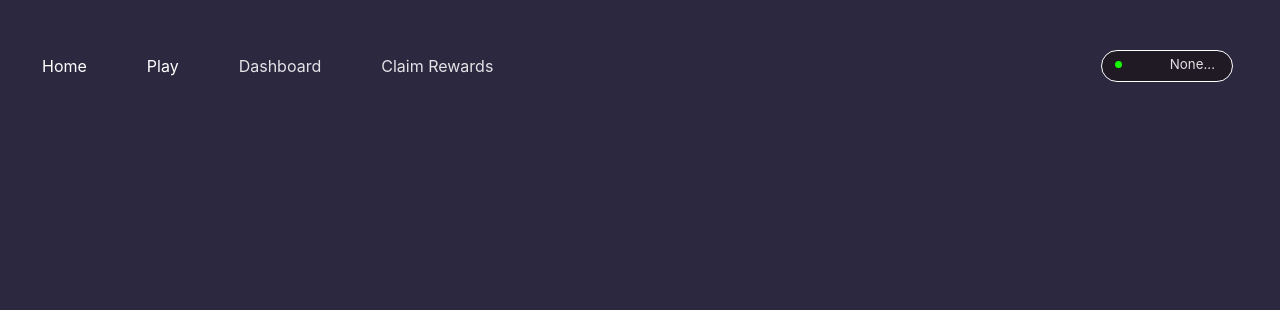
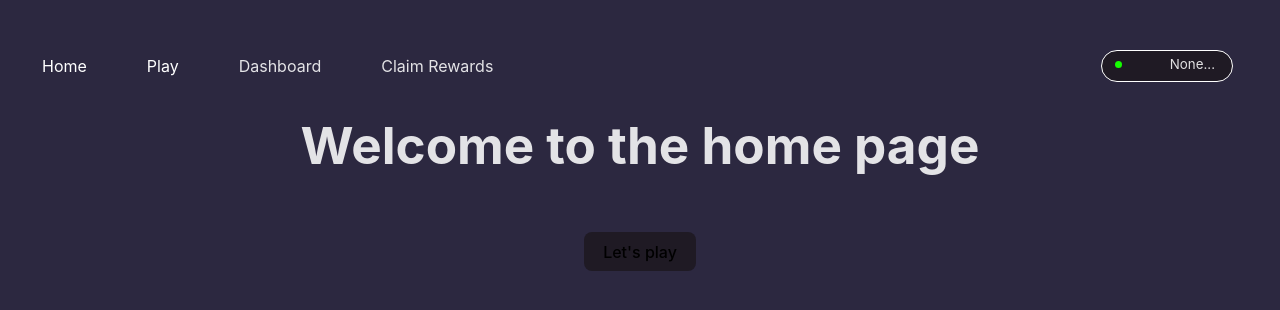
Before and after one commit to ulas96/rock-paper-scissor, a React (Vite) app in the folder client/: page / in a window 1280 px wide. Shown: the top 310 px of the page. Built offline with nearby package versions, Linux system fonts and the light colour scheme.

Commit message:
router update

```diff
--- a/client/src/App.jsx
+++ b/client/src/App.jsx
@@ -1,11 +1,10 @@
 import { useState, useEffect } from 'react';
 import {ethers} from "ethers";
 import contract from './contract/RPS.json';
-import "./Navbar";
 import './App.css';
 import {Play} from "./Play";
 
-import { Route, createRoutesFromElements, createBrowserRouter, RouterProvider} from "react-router-dom";
+import { Route, createRoutesFromElements, createBrowserRouter, RouterProvider, useNavigate} from "react-router-dom";
 import Root from './Root';
 import { Home } from './Home';
 
@@ -20,7 +19,13 @@ function App() {
     contract: null,
   });
 
+  // const navigate = useNavigate();
 
+  // useEffect(() => {
+  //   if (window["ethereum"]){
+  //   navigate("/home");
+  // }
+  // });
 
     useEffect(() => {
       const connectWallet = async () => {
@@ -42,13 +47,11 @@ function App() {
               });
 
             const provider = new ethers.providers.Web3Provider(ethereum);
-            console.log(ethereum);
             const signer = provider.getSigner();
 
             const contract = new ethers.Contract(contractAddress, contractABI,signer);
             setState({provider: provider, signer: signer, contract: contract});
             setAccount(_account);
-
             }
 
           } catch(e) {
@@ -61,12 +64,13 @@ function App() {
 
 
 
-console.log(account);
+
 
   const router = createBrowserRouter( createRoutesFromElements(
     <Route path="/" element={<Root account={account}/>}>
-      <Route path="play" element={< Play state={state} />}/>
-      <Route path='home'element={<Home />}/>
+       <Route path='/'element={<Home />}/>
+      <Route path="play" element={<Play state={state} />}/>
+
     </Route>
 ));
 
--- a/client/src/Navbar.jsx
+++ b/client/src/Navbar.jsx
@@ -11,7 +11,7 @@ export function Navbar({account}) {
         <div className="navbar-text">
                 <ul >
                     <li>
-                        <a id="home" href="/home"> Home</a>
+                        <a id="home" href="/"> Home</a>
                     </li>
                     <li id="play" href="/play">
                     <a id="play" href="/play">Play</a>
```
